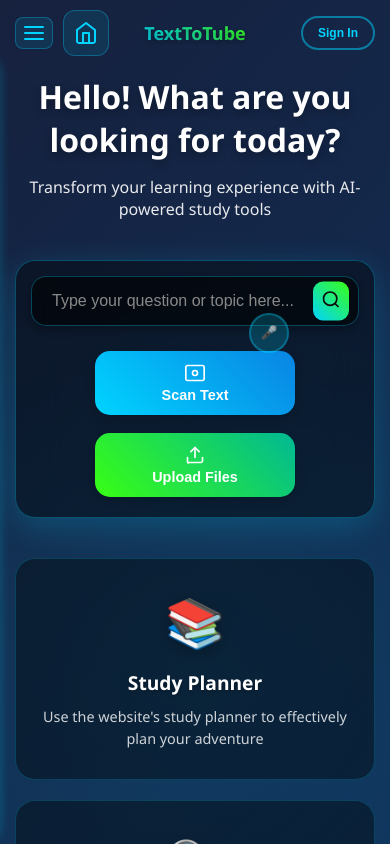
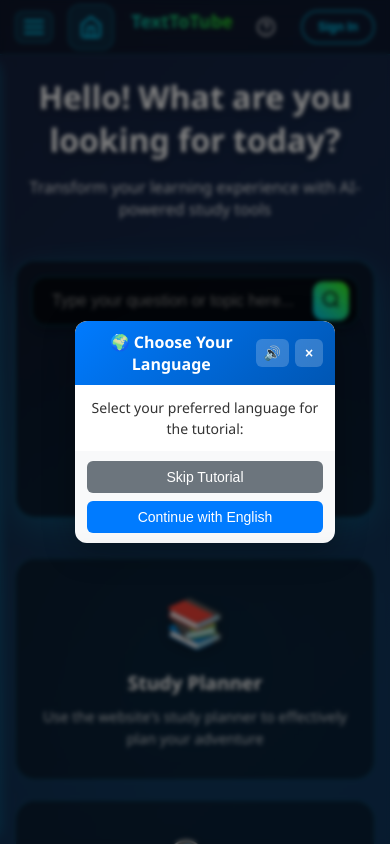
Before and after one commit to DhruvaVinod/TextToTubeX, a React (Create React App) app: page / in a window 390 px wide. Shown: the top 844 px of the page. Built offline with nearby package versions, Linux system fonts and the light colour scheme; no server answers.

Commit message:
bought tutorial back

```diff
--- a/src/components/homepage/Homepage.css
+++ b/src/components/homepage/Homepage.css
@@ -164,28 +164,29 @@
 
 /* Header Styles */
 .header {
-  display: grid;
-  grid-template-columns: 1fr auto 1fr;
+  display: flex;
+  justify-content: space-between;
   align-items: center;
-  padding: 0 20px;
-  height: 60px; /* adjust as needed */
-  background: your-background-color;
+  padding: 15px 20px;
+  background: rgba(0, 0, 0, 0.3);
+  backdrop-filter: blur(10px);
+  border-bottom: 1px solid rgba(0, 212, 255, 0.2);
+  position: sticky;
+  top: 0;
+  z-index: 200; /* Higher z-index to stay above sidebar */
+  height: 70px; /* Fixed height for consistency */
 }
 
 .header-left {
-  justify-self: start;
   display: flex;
   align-items: center;
-  gap: 10px;
+  gap: 15px;
 }
 
 .header-center {
-  justify-self: center;
-  grid-column: 2;
-}
-
-.header-right {
-  justify-self: end;
+  flex: 1;
+  display: flex;
+  justify-content: center;
 }
 
 .app-title {
@@ -242,6 +243,11 @@
   background: rgba(0, 212, 255, 0.2);
   transform: translateY(-2px);
   box-shadow: 0 0 15px rgba(0, 212, 255, 0.4);
+}
+
+.header-right {
+  display: flex;
+  gap: 10px;
 }
 
 .auth-btn {
@@ -320,7 +326,6 @@
   backdrop-filter: blur(20px);
   border-radius: 20px;
   padding: 30px;
-  margin-top: 10px;
   margin-bottom: 40px;
   box-shadow: 0 8px 32px rgba(0, 212, 255, 0.2);
   border: 1px solid rgba(0, 212, 255, 0.3);
@@ -1015,3 +1020,134 @@
     right: 10px;
   }
 }
+/* Tutorial Help Button Styles - Add to Homepage.css */
+
+.tutorial-help-btn {
+  background: none !important;
+  border: none !important;
+  color: rgba(255, 255, 255, 0.8) !important;
+  margin-left: 15px !important;
+  cursor: pointer !important;
+  padding: 8px !important;
+  border-radius: 50% !important;
+  display: flex !important;
+  align-items: center !important;
+  justify-content: center !important;
+  transition: all 0.3s ease !important;
+  font-size: 20px !important;
+  position: relative !important;
+  width: 40px !important;
+  height: 40px !important;
+}
+
+.tutorial-help-btn:hover {
+  background: rgba(255, 255, 255, 0.1) !important;
+  color: rgba(255, 255, 255, 1) !important;
+  transform: scale(1.1) !important;
+}
+
+.tutorial-help-btn:active {
+  transform: scale(0.95) !important;
+}
+
+/* Add a subtle glow effect */
+.tutorial-help-btn::after {
+  content: '';
+  position: absolute;
+  top: 0;
+  left: 0;
+  right: 0;
+  bottom: 0;
+  border-radius: 50%;
+  background: radial-gradient(circle, rgba(255, 255, 255, 0.1) 0%, transparent 70%);
+  opacity: 0;
+  transition: opacity 0.3s ease;
+  pointer-events: none;
+}
+
+.tutorial-help-btn:hover::after {
+  opacity: 1;
+}
+
+/* Pulse animation for first-time users */
+.tutorial-help-btn.pulse {
+  animation: tutorialPulse 2s infinite;
+}
+
+@keyframes tutorialPulse {
+  0% {
+    box-shadow: 0 0 0 0 rgba(255, 255, 255, 0.4);
+  }
+  50% {
+    box-shadow: 0 0 0 10px rgba(255, 255, 255, 0.1);
+  }
+  100% {
+    box-shadow: 0 0 0 0 rgba(255, 255, 255, 0.4);
+  }
+}
+
+/* Tooltip for the tutorial button */
+.tutorial-help-btn::before {
+  content: 'Need help? Click for tutorial!';
+  position: absolute;
+  top: 100%;
+  left: 50%;
+  transform: translateX(-50%);
+  background: rgba(0, 0, 0, 0.8);
+  color: white;
+  padding: 8px 12px;
+  border-radius: 6px;
+  font-size: 12px;
+  font-weight: 500;
+  white-space: nowrap;
+  opacity: 0;
+  visibility: hidden;
+  transition: all 0.3s ease;
+  margin-top: 8px;
+  z-index: 1000;
+}
+
+.tutorial-help-btn:hover::before {
+  opacity: 1;
+  visibility: visible;
+}
+
+/* Arrow for tooltip */
+.tutorial-help-btn::after {
+  content: '';
+  position: absolute;
+  top: 100%;
+  left: 50%;
+  transform: translateX(-50%);
+  border-left: 5px solid transparent;
+  border-right: 5px solid transparent;
+  border-bottom: 5px solid rgba(0, 0, 0, 0.8);
+  opacity: 0;
+  visibility: hidden;
+  transition: all 0.3s ease;
+  margin-top: 3px;
+}
+
+.tutorial-help-btn:hover::after {
+  opacity: 1;
+  visibility: visible;
+}
+
+/* Mobile responsive */
+@media (max-width: 768px) {
+  .tutorial-help-btn {
+    width: 36px !important;
+    height: 36px !important;
+    padding: 6px !important;
+  }
+
+  .tutorial-help-btn svg {
+    width: 20px !important;
+    height: 20px !important;
+  }
+
+  .tutorial-help-btn::before {
+    font-size: 10px !important;
+    padding: 6px 8px !important;
+  }
+}
--- a/src/components/homepage/Homepage.jsx
+++ b/src/components/homepage/Homepage.jsx
@@ -3,6 +3,7 @@ import SearchResults from '../search/SearchResults';
 import StudyPlanner from '../studyplanner/StudyPlanner';
 import DiagramExplainer from '../diagramexplainer/DiagramExplainer';
 import Login from '../Login/Login';
+import TutorialOverlay from '../tutorial/TutorialOverlay';
 import { useAuth } from '../../context/AuthContext';
 import './Homepage.css';
 import { useNavigate } from 'react-router-dom';
@@ -20,53 +21,44 @@ const Homepage = () => {
   const [showCamera, setShowCamera] = useState(false);
   const [cameraStream, setCameraStream] = useState(null);
   const [isProcessing, setIsProcessing] = useState(false);
-  const [isListening, setIsListening] = useState(false);
-  const [speechRecognition, setSpeechRecognition] = useState(null);
-  const [speechSupported, setSpeechSupported] = useState(false);
-  const [topic, setTopic] = useState(); // Initialize topic with the passed value
 
-useEffect(() => {
-  // Check if speech recognition is supported
-  const SpeechRecognition = window.SpeechRecognition || window.webkitSpeechRecognition;
-
-  if (SpeechRecognition) {
-    setSpeechSupported(true);
-    const recognition = new SpeechRecognition();
-
-    recognition.continuous = false;
-    recognition.interimResults = false;
-    recognition.lang = 'en-US'; // You can make this dynamic based on selectedLanguage
-
-    recognition.onstart = () => {
-      setIsListening(true);
-    };
-
-    recognition.onresult = (event) => {
-      const transcript = event.results[0][0].transcript;
-      setTopic(transcript);
-      setIsListening(false);
-    };
-
-    recognition.onerror = (event) => {
-      console.error('Speech recognition error:', event.error);
-      setIsListening(false);
-      alert('Speech recognition failed. Please try again or type your topic.');
-    };
-
-    recognition.onend = () => {
-      setIsListening(false);
-    };
-
-    setSpeechRecognition(recognition);
-  } else {
-    setSpeechSupported(false);
-  }
-}, []);
+  // Tutorial states
+  const [showTutorial, setShowTutorial] = useState(false);
+  const [selectedLanguage, setSelectedLanguage] = useState('English');
+  const [tutorialCompleted, setTutorialCompleted] = useState(false);
 
   // Get auth info from context
   const { currentUser, logout, isAuthenticated } = useAuth();
 
   const navigate = useNavigate();
+
+  // Check if tutorial should be shown on first visit
+  useEffect(() => {
+    const hasSeenTutorial = localStorage.getItem('tutorialCompleted');
+    if (!hasSeenTutorial && !tutorialCompleted) {
+      // Show tutorial after a brief delay to ensure page is loaded
+      const timer = setTimeout(() => {
+        setShowTutorial(true);
+      }, 1000);
+      return () => clearTimeout(timer);
+    }
+  }, [tutorialCompleted]);
+
+  // Tutorial handlers
+  const handleTutorialComplete = () => {
+    setTutorialCompleted(true);
+    localStorage.setItem('tutorialCompleted', 'true');
+    setShowTutorial(false);
+  };
+
+  const handleTutorialClose = () => {
+    setShowTutorial(false);
+  };
+
+  // Add method to restart tutorial (for testing or user request)
+  const restartTutorial = () => {
+    setShowTutorial(true);
+  };
 
   const toggleNav = () => {
     setIsNavOpen(!isNavOpen);
@@ -102,7 +94,7 @@ useEffect(() => {
 
       const imageData = canvas.toDataURL('image/jpeg', 0.8);
 
-      const response = await fetch('http://localhost:5001/api/camera-capture', {
+      const response = await fetch('http://localhost:5000/api/camera-capture', {
         method: 'POST',
         headers: {
           'Content-Type': 'application/json',
@@ -169,7 +161,7 @@ useEffect(() => {
     const formData = new FormData();
     formData.append('image', file);
 
-    fetch('http://localhost:5001/api/upload-image', {
+    fetch('http://localhost:5000/api/upload-image', {
       method: 'POST',
       body: formData,
     })
@@ -270,19 +262,6 @@ useEffect(() => {
     }
   };
 
-  const handleSpeechInput = () => {
-  if (speechRecognition && !isListening) {
-    try {
-      speechRecognition.start();
-    } catch (error) {
-      console.error('Error starting speech recognition:', error);
-      alert('Could not start speech recognition. Please try again.');
-    }
-  } else if (isListening) {
-    speechRecognition.stop();
-  }
-};
-
   if (showStudyPlanner) {
     return <StudyPlanner onBack={handleBackFromStudyPlanner} />;
   }
@@ -314,6 +293,14 @@ useEffect(() => {
 
   return (
     <div className="homepage">
+      {/* Tutorial Overlay */}
+      <TutorialOverlay
+        isOpen={showTutorial}
+        onClose={handleTutorialClose}
+        onComplete={handleTutorialComplete}
+        selectedLanguage={selectedLanguage}
+      />
+
       {/* Sidebar */}
       <div className={`sidebar ${isNavOpen ? 'open' : ''}`}>
         <div className="sidebar-content">
@@ -342,15 +329,6 @@ useEffect(() => {
               <span>Previous Summaries</span>
              </div>
 
-            {/* <div className="nav-item" onClick={isAuthenticated ? () => alert('Leaderboards feature coming soon!') : handleLoginRequired}>
-              <div className="nav-icon">
-                <svg width="24" height="24" viewBox="0 0 24 24" fill="none" xmlns="http://www.w3.org/2000/svg">
-                  <path d="M16 6L18.29 8.29L13.41 13.17L9.41 9.17L2 16.59L3.41 18L9.41 12L13.41 16L19.71 9.71L22 12V6H16Z" fill="currentColor"/>
-                </svg>
-              </div>
-              <span>Leaderboards</span>
-            </div> */}
-
             <div className="nav-item" onClick={() => {
               if (!isAuthenticated) {
                 handleLoginRequired();
@@ -364,6 +342,17 @@ useEffect(() => {
                 </svg>
               </div>
               <span>My Study Plans</span>
+            </div>
+
+            {/* Add Tutorial restart option */}
+            <div className="nav-item" onClick={restartTutorial}>
+              <div className="nav-icon">
+                <svg width="24" height="24" viewBox="0 0 24 24" fill="none" xmlns="http://www.w3.org/2000/svg">
+                  <path d="M21 12C21 16.9706 16.9706 21 12 21C7.02944 21 3 16.9706 3 12C3 7.02944 7.02944 3 12 3C16.9706 3 21 7.02944 21 12Z" stroke="currentColor" strokeWidth="2"/>
+                  <path d="M12 8V12L15 15" stroke="currentColor" strokeWidth="2" strokeLinecap="round"/>
+                </svg>
+              </div>
+              <span>Show Tutorial</span>
             </div>
           </nav>
         </div>
@@ -396,6 +385,42 @@ useEffect(() => {
 
           <div className="header-center">
             <h1 className="app-title">TextToTube</h1>
+            {/* Help/Tutorial Button */}
+            <button
+              className="tutorial-help-btn"
+              onClick={restartTutorial}
+              title="Show Tutorial"
+              style={{
+                background: 'none',
+                border: 'none',
+                color: 'rgba(255, 255, 255, 0.8)',
+                marginLeft: '15px',
+                cursor: 'pointer',
+                padding: '8px',
+                borderRadius: '50%',
+                display: 'flex',
+                alignItems: 'center',
+                justifyContent: 'center',
+                transition: 'all 0.3s ease',
+                fontSize: '20px'
+              }}
+              onMouseEnter={(e) => {
+                e.target.style.background = 'rgba(255, 255, 255, 0.1)';
+                e.target.style.color = 'rgba(255, 255, 255, 1)';
+                e.target.style.transform = 'scale(1.1)';
+              }}
+              onMouseLeave={(e) => {
+                e.target.style.background = 'none';
+                e.target.style.color = 'rgba(255, 255, 255, 0.8)';
+                e.target.style.transform = 'scale(1)';
+              }}
+            >
+              <svg width="24" height="24" viewBox="0 0 24 24" fill="none" xmlns="http://www.w3.org/2000/svg">
+                <circle cx="12" cy="12" r="10" stroke="currentColor" strokeWidth="2"/>
+                <path d="M9.09 9a3 3 0 0 1 5.83 1c0 2-3 3-3 3" stroke="currentColor" strokeWidth="2" strokeLinecap="round" strokeLinejoin="round"/>
+                <path d="M12 17h.01" stroke="currentColor" strokeWidth="2" strokeLinecap="round" strokeLinejoin="round"/>
+              </svg>
+            </button>
           </div>
 
           <div className="header-right">
@@ -463,91 +488,6 @@ useEffect(() => {
                   </svg>
                 </button>
               </div>
-
-              {/* Speech-to-Text Button */}
-                  {speechSupported && (
-                    <button
-                      type="button"
-                      className="speech-btn"
-                      onClick={handleSpeechInput}
-                      disabled={isListening}
-                      style={{
-                        position: 'absolute',
-                        right: '85px',
-                        top: '28%',
-                        transform: 'translateY(-50%)',
-                        background: isListening
-                          ? 'linear-gradient(45deg, #ff6b6b 0%, #ee5a24 100%)'
-                          : 'rgba(0, 212, 255, 0.2)',
-                        border: isListening ? '2px solid #ff6b6b' : '2px solid rgba(0, 212, 255, 0.3)',
-                        borderRadius: '50%',
-                        width: '40px',
-                        height: '40px',
-                        display: 'flex',
-                        alignItems: 'center',
-                        justifyContent: 'center',
-                        cursor: isListening ? 'not-allowed' : 'pointer',
-                        transition: 'all 0.3s ease',
-                        zIndex: 10,
-                        boxShadow: isListening ? '0 0 20px rgba(255, 107, 107, 0.4)' : 'none'
-                      }}
-                      title={isListening ? 'Listening... Click to stop' : 'Click to speak your topic'}
-                    >
-                      🎤
-                    </button>
-                  )}
-
-          {/* Speech Status Indicator */}
-          {isListening && (
-            <div style={{
-              position: 'fixed',
-              top: '50%',
-              left: '50%',
-              transform: 'translate(-50%, -50%)',
-              background: 'rgba(0, 0, 0, 0.9)',
-              padding: '30px',
-              borderRadius: '20px',
-              border: '2px solid #ff6b6b',
-              color: '#ffffff',
-              textAlign: 'center',
-              zIndex: 1000,
-              boxShadow: '0 10px 30px rgba(255, 107, 107, 0.3)'
-            }}>
-              <div style={{
-                width: '60px',
-                height: '60px',
-                background: 'linear-gradient(45deg, #ff6b6b 0%, #ee5a24 100%)',
-                borderRadius: '50%',
-                display: 'flex',
-                alignItems: 'center',
-                justifyContent: 'center',
-                margin: '0 auto 20px',
-                animation: 'pulse 1s infinite'
-              }}>
-                🎤
-              </div>
-              <h3 style={{ margin: '0 0 10px 0', fontSize: '1.2rem', fontWeight: '600' }}>
-                🎤 Listening...
-              </h3>
-              <p style={{ margin: '0', fontSize: '0.9rem', opacity: 0.8 }}>
-                Speak your quiz topic now
-              </p>
-              <button
-                onClick={handleSpeechInput}
-                style={{
-                  marginTop: '15px',
-                  padding: '10px 20px',
-                  background: 'rgba(255, 255, 255, 0.1)',
-                  border: '1px solid rgba(255, 255, 255, 0.3)',
-                  borderRadius: '10px',
-                  color: '#ffffff',
-                  cursor: 'pointer'
-                }}
-              >
-                Stop Listening
-              </button>
-            </div>
-          )}
 
               <div className="action-buttons">
                 <button type="button" className="action-btn scan-btn" onClick={handleScanText}>
```
